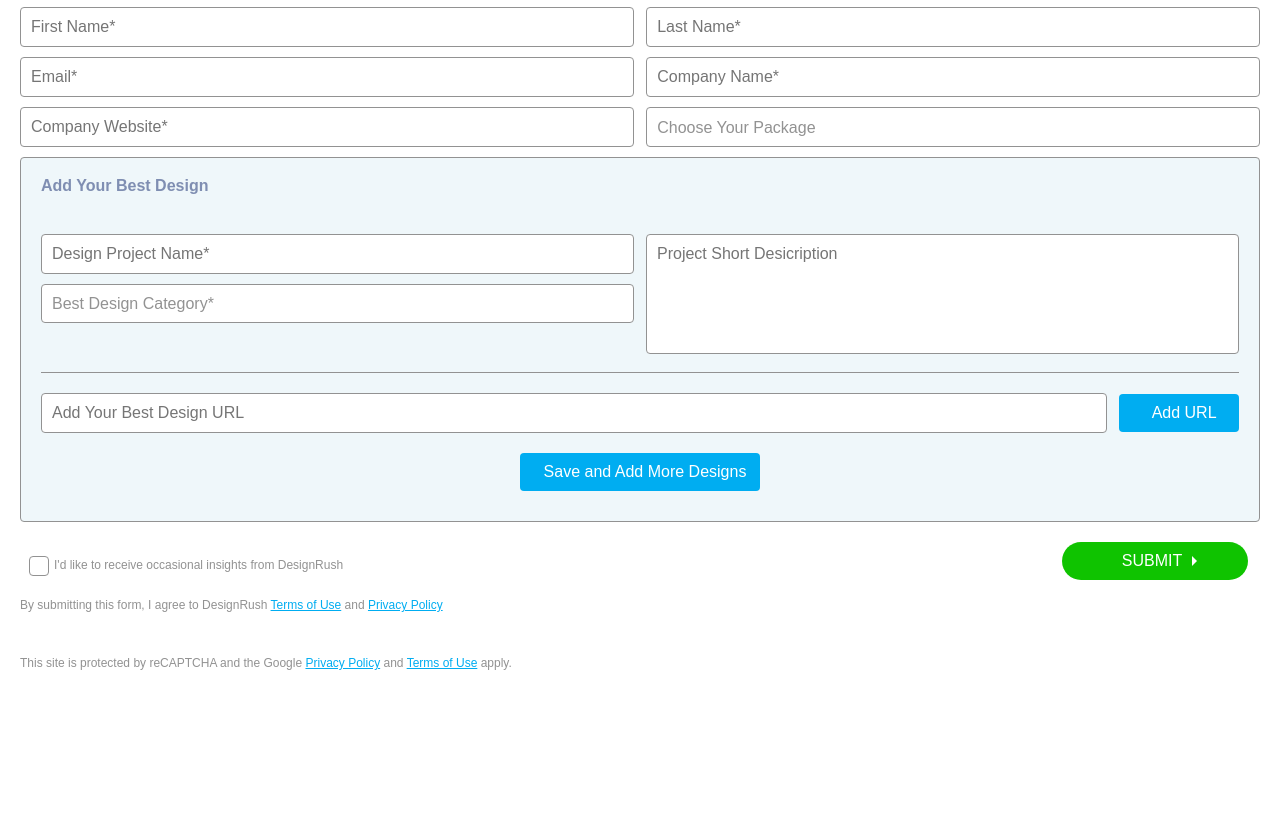
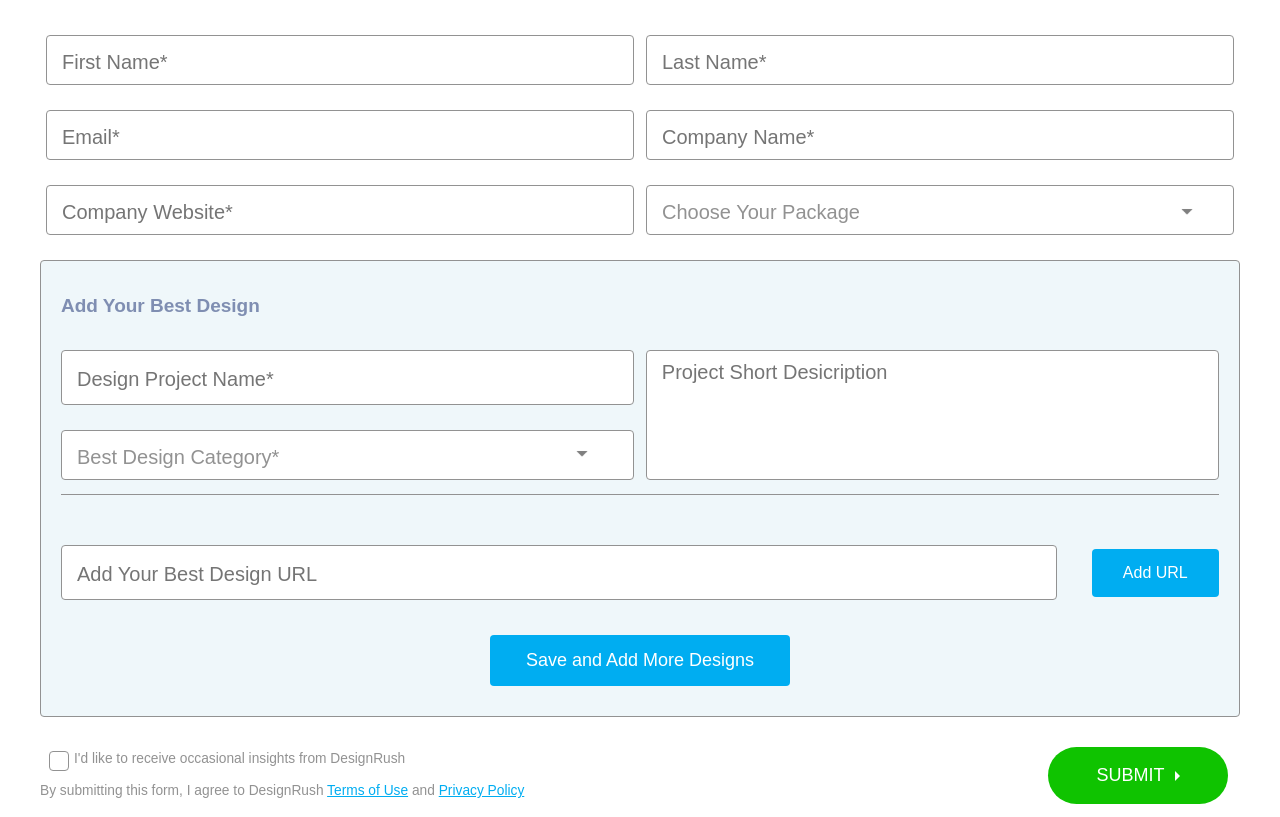
Before and after one commit to KlimIrene/lesson-responsive, a plain HTML site: page index.html in a window 1280 px wide. Shown: the part 108-925 px from the top of the page. Before the commit the page ends 860 px from the top, so only its background shows below. Drawn offline with Linux system fonts and the light colour scheme.

Commit message:
perfectPixel

```diff
--- a/css/responsive.css
+++ b/css/responsive.css
@@ -1,54 +1,93 @@
 @media screen and (min-width: 1200px) {
-	.section1 form {
+	.section {
+  		margin-left: 40px;
+ 		margin-right: 40px;
+	}
+	.section input[type=text],
+	.section input[type=email],
+	.section select,
+	textarea {
+		font-size: 20px;
+		}
+	.section1 h1 {
+		padding-top: 10px;
+		padding-bottom: 50px;
+	}
+	.section1 .form1 {
 		display: flex;
 		flex-wrap: wrap;
-		justify-content: space-between;
+		justify-content: space-around;
 	}
-	.section1 form input[type=text],
-	.section1 form input[type=email],
-	.section1 form select {
-		width: 49.5%;
+	.section1 .form1 input[type=text],
+	.section1 .form1 input[type=email],
+	.section1 .form1 select {
+		width: 49%;
+		height: 50px;
 		display: block;
+		margin-bottom: 25px;
+	}
+	h2{
+		margin-top: 15px;
+		font-size: 19px;
 	}
 	hr {
   		 color: rgb(146, 146, 146);
   		 background-color: rgb(146, 146, 146);
 		 height: 1px;
-		 margin-bottom: 20px;
+		 margin-bottom: 50px;
 	}
-	.section2 form .box1 {
+	.section2 .form2 input[type=text] {
+		height: 55px;
+		display: block;
+		margin-bottom: 25px;
+	}
+	.s
+	.section2 .form2 textarea {
+		height: 130px;
+		display: block;
+		margin-bottom: 25px;
+	}
+	.section2 .form2 .box1 {
 		display: flex;
 		justify-content: space-between;
-		align-items: stretch;
+		margin-bottom: 4px;
 	}
-	.section2 form .box1 .box1-left {
+	.section2 .form2 .box1 .box1-left {
 		display: flex;
 		flex-direction: column;
 		align-items: center;
 		width: 99%;
 	}
-	.section2 form .box1 textarea,
-	.section2 form .box1 .box1-left {
+	.section2 .form2 .box1 textarea,
+	.section2 .form2 .box1 .box1-left {
 		width: 49.5%;
 	}
-	.section2 form .box2 {
+	.section2 .short-desicription {
+		height: 130px;
+
+		}
+	.section2 .form2 .box2 {
 		display: flex;
 		justify-content: space-between;
 		align-items: center;
 	}
-	.section2 form .box2 input {
-		width: 89%;
+	.section2 .form2 .box2 input {
+		width: 86%;
 		margin: 0;
 	}
-	.section2 form .box2 .add-url {
+	.section2 .form2 .box2 .add-url {
 		display: block;
-		width: 10%;
+		width: 11%;
 		margin: 0;
 	}
-	.section2 form .save-add {
-		display: block;
-		width: 20%;
-		margin: 20px auto 10px auto;
+	.section2 .form2 .box3 {
+		text-align: center;
+	}
+	.section2 .form2 .save-add {
+		display: inline-block;
+		width: 300px;
+		margin: 35px auto 10px auto;
+		text-align: center;
 	}
 	.section3 {
 		display: flex;
@@ -62,4 +101,10 @@
 		display: block;
 		width: 15%;
 	}
+	.section3 .item2 button {
+		font-size: 18px;
+		border-radius: 30px;
+		height: 33%;
+		margin-top: 10px;
+	}
 }
--- a/css/styles.css
+++ b/css/styles.css
@@ -12,6 +12,17 @@ input, select, textarea {
   background-color: rgb(255, 255, 255);
   border-radius: 4px;
 }
+input:focus,
+select:focus,
+textarea:focus {
+  outline: 3px solid rgb(16, 38, 106);
+}
+button {
+  opacity: 1;
+}
+button:hover {
+  opacity: 0.6;
+}
 a, h1 span {
   color: rgb(0, 173, 241);
 }
@@ -24,30 +35,27 @@ a, h1 span {
 .section select,
 textarea {
   width: 100%;
-  padding: 10px 0 10px 10px;
+  height: 50px;
+  padding: 14px 0 10px 15px;
   margin-bottom: 10px;
-  font-size: 100%;
+  font-size: 17px;
 }
 .section select {
   appearance:  none;
   overflow: hidden;
   cursor: crosshair;
 }
-/*.section1 form {
+.section1 .form1 select {
   position: relative;
-}*/
-/*.section1 select::after {
-  content: "";
-  display: block;
-  width: 13px;
-  height: 13px;
-  background-color: green;
-  position: absolute;
-  right: 50%;
-  top: 0;
-  bottom: 0;
-  margin: auto;
-}*/
+}
+.section1 select {
+  display: inline-block;
+ /* position: absolute;*/
+  background: url(../img/icons/ScrollingArrowDown.png) no-repeat;
+  background-size: 12px auto;
+  background-position: 93% 46%;
+  background-color: white;
+}
 .section1 {
   margin-top: 40px;
   display: flex;
@@ -56,24 +64,13 @@ textarea {
 h1 {
   text-transform: capitalize;
   color: rgb(16, 38, 106);
-  font-size: 30px;
+  font-size: 36px;
   text-align: center;
-  padding-bottom: 30px;
-  line-height: 1.5;
+  padding-bottom: 40px;
+  line-height: 1.2;
 }
 .section1 input[type=email]:invalid {
   border-color: rgba(255, 0, 0, 0.5);
-}
-.section1 form select option::after {
-  content: "";
-  display: inline-block;
-  box-sizing: border-box;
-  margin-left: 10px;
-  width: 0;
-  height: 0;
-  border-width: 5px;
-  border-color: transparent grey;
-  border-style: solid none solid solid;
 }
 .section2 {
   background-color: rgb(239, 247, 250);
@@ -82,34 +79,49 @@ h1 {
   border-radius: 4px;
   display: flex;
   flex-direction: column;
-  margin-bottom: 10px;
 }
 h2 {
   color: rgba(16, 38, 106, 0.5);
-  padding-bottom: 40px;
+  padding-bottom: 35px;
+  margin-top: 4px;
+  font-size: 16.5px;
   text-transform: capitalize;
 }
+.section2 .box1-left select {
+  position: relative;
+}
+.section2 select {
+ /* position: absolute;*/
+  background: url(../img/icons/ScrollingArrowDown.png) no-repeat;
+  background-size: 12px auto;
+  background-position: 92% 39%;
+  background-color: white;
+}
 .section2 .short-desicription {
-  height: 120px;
+  height: 110px;
+  padding-top: 10px;
 }
 hr {
    border: none;
+   padding: 0;
+   margin: 0;
 }
 .section2 button {
   color: rgb(255, 255, 255);
   background-color: rgb(0, 173, 241);
   text-align: center;
-  padding: 10px 0 10px 10px;
+  padding: 15px 10px 15px 10px;
   border-radius: 4px;
   font-size: 100%;
   cursor: pointer;
 }
 .section2 .add-url {
-  margin-bottom: 20px;
+  margin-bottom: 30px;
   width: 100%;
 }
 .section2 .save-add {
   width: 100%;
+  font-size: 18px;
 }
 .section3 {
   display: flex;
@@ -119,28 +131,24 @@ hr {
 }
 .section3 label {
   display: inline-flex;
-  margin-bottom: 20px;
-  font-size: 75%;
+  margin-bottom: 10px;
+  line-height: 1.2;
+  font-size: 86%;
   cursor: pointer;
 }
 .section3 label input[type=checkbox] {
   justify-content: flex-start;
   margin-right: 5px;
+  background-color: white;
 }
-/*.section3 .item1 label span .checkbox::befor {
-  content: "";
-  display: inline-block;
-  width: 20px;
-  height: 20px;
-  border: 1px solid rgb(146, 146, 146);
-  border-radius: 4px;
-  background-color: green;
-}*/
+.section3 label input[type=checkbox]:focus {
+  outline: 3px solid rgb(16, 38, 106);
+}
 .section3 label input + .checkbox {
   display: inline-block;
   width: 20px;
   height: 20px;
-  background-color: transparent;
+  background-color: white;
   border: 1px solid rgb(146, 146, 146);
   border-radius: 4px;
   margin-right: 5px;
@@ -150,6 +158,7 @@ hr {
   width: 20px;
   height: 20px;
   background-image: url(../img/icons/checkmark.png);
+  background-size: 100% auto;
 }
 .section3 label input {
   width: 0;
@@ -158,8 +167,8 @@ hr {
 }
 .section3 .agreement,
 .section3 .protection {
-  margin-bottom: 40px;
-  font-size: 75%;
+  margin-bottom: 43px;
+  font-size: 86%;
 }
 .section3 .item2 button {
   background-color: rgb(15, 195, 0);
@@ -167,9 +176,9 @@ hr {
   width: 100%;
   text-transform: uppercase;
   vertical-align: top;
-  font-size: 100%;
+  font-size: 86%;
   border-radius: 20px;
-  padding: 10px 0 10px 10px;
+  padding: 15px 15px 15px 15px;
   cursor: pointer;
 }
 .section3 .item2 button::after {
--- a/index.html
+++ b/index.html
@@ -8,9 +8,10 @@
 		<link rel="stylesheet" type="text/css" href="css/responsive.css">
 	</head>
 	<body>
+		<form>
 		     <section class="section section1">
 		     	<h1>Submit your <span>best</span> designs</h1>
-	     	<form>
+		     	<div class="form form1">
 		     		<input type="text" placeholder="First Name*" name="First Name">
 		     		<input type="text" placeholder="Last Name*" name="Last Name">
 		     		<input type="email" placeholder="Email*" name="Email">
@@ -19,12 +20,12 @@
 		     		<select name="Choose Your Package">
 		     			<option value="" selected disabled>Choose Your Package</option>
 		     		</select>
-	     	</form>
+		     	</div>
 		     </section>
 		     <section class="section section2">
 		     	<fieldset>
 		     		<h2>Add your best design</h2>
-	     		<form>
+		     		<div class="form form2">
 		     			<div class="box1">
 		     				<div class="box1-left">
 					     		<input type="text" placeholder="Design Project Name*" name="Design Project Name">
@@ -39,8 +40,10 @@
 				     		<input type="text" placeholder="Add Your Best Design URL" name="Design URL">
 				     		<button class="add-url">Add URL</button>
 			     		</div>
+			     		<div class="box3">
 			     			<button class="save-add">Save and Add More Designs</button>
-	     		</form>
+			     		</div>
+		     		</div>
 		     	</fieldset>
 		     </section>
 		     <section class="section section3">
@@ -57,6 +60,6 @@
 			     	<button>Submit</button>
 			     </div>
 			 </section>
-
+		</form>
 	</body>
 </html>
```
Also changed, not shown: img/icons/ArrowWhite.png (added), img/icons/ScrollingArrowDown.png (added). Lines whose indentation alone changed are shown as unchanged.
